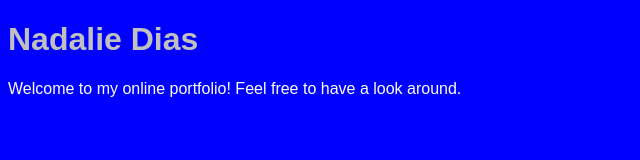
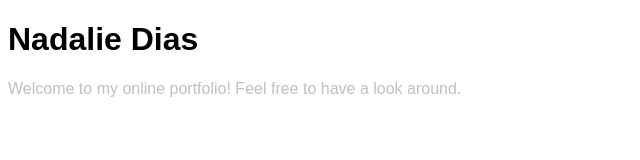
Before and after one commit to modill/modill.github.io, a plain HTML site: page unit_1/index.html in a window 1280 px wide. Shown: the whole page, without its empty margins (0-640 px from the left). Drawn offline with Linux system fonts and the light colour scheme.

Commit message:
color updates

```diff
--- a/unit_1/css/style.css
+++ b/unit_1/css/style.css
@@ -1,11 +1,13 @@
 body {
 	color: silver;
-	background-color: blue;
+	background-color: 9E5DBF;
 	font-family: Arial, sans-serif;
 }
 h1{
-	color: silver;
+	color: black;
+	font-family: Arial, sans-serif;
 }
 p{
-	color: white
+	color: 351F40
+	font-family: Arial, sans-serif;
 }
```
